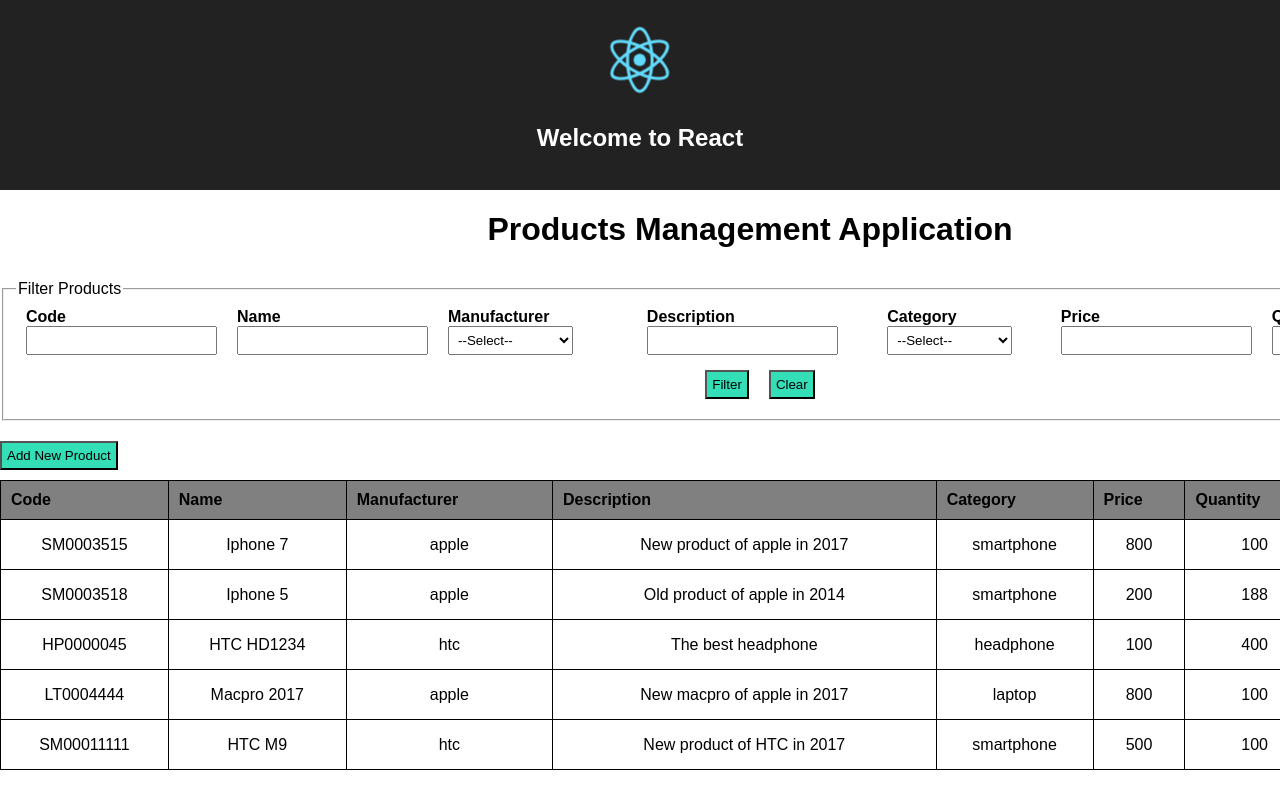
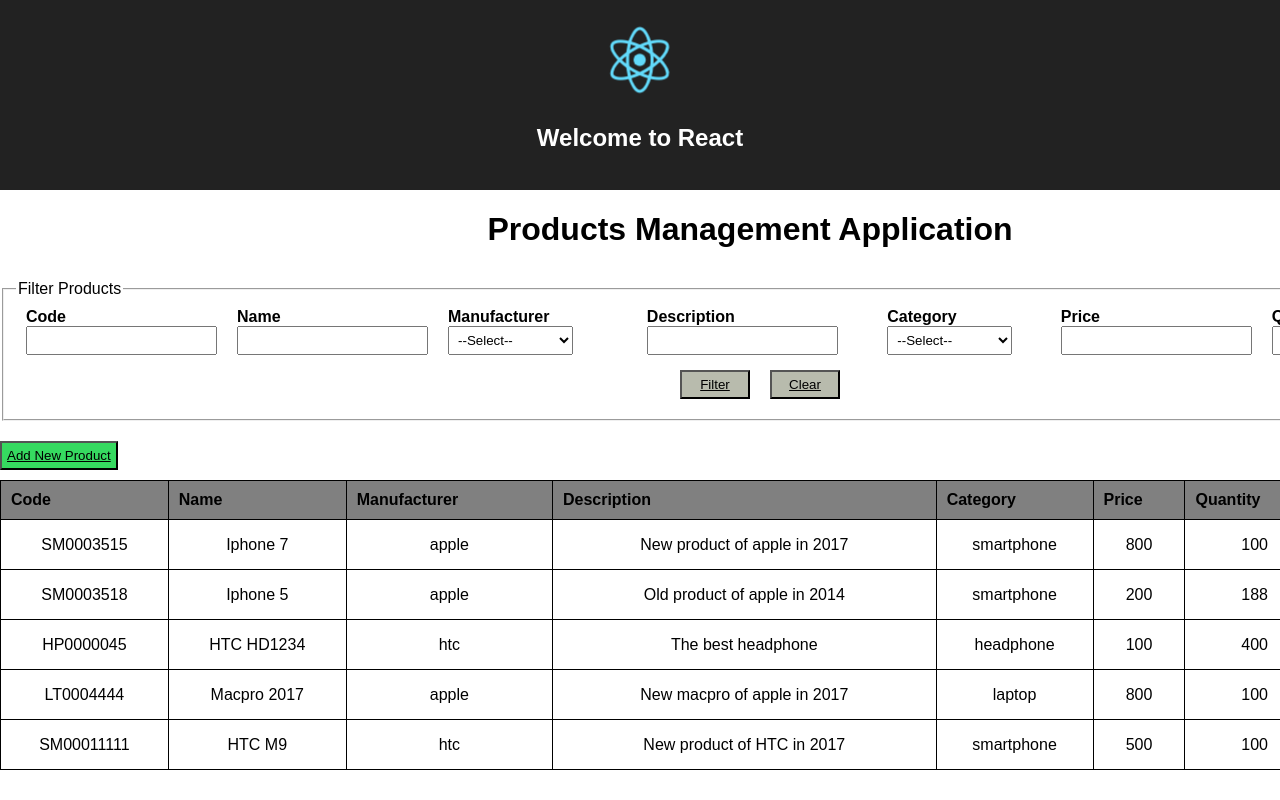
Before and after one commit to phamcanhqn/react, a React (Create React App) app in the folder practice-2/: page / in a window 1280 px wide. Shown: the top 800 px of the page. Built offline with nearby package versions, Linux system fonts and the light colour scheme.

Commit message:
Update README file and update some UI

```diff
--- a/practice-2/src/commons/button/style/Button.css
+++ b/practice-2/src/commons/button/style/Button.css
@@ -1,4 +1,5 @@
 button {
   padding: 5px;
-  background-color: #34deb7;
+  background-color: #b8bbad;
+  text-decoration: underline;
 }
--- a/practice-2/src/products-manage/ProductsManage.js
+++ b/practice-2/src/products-manage/ProductsManage.js
@@ -201,7 +201,7 @@ class ProductsManage extends React.Component {
   }
 
 	render() {
-    console.log('this.state', this.state)
+    console.log('this.state', this.state);
 		return (
       <div className='products-manage'>
         <h1>
--- a/practice-2/src/products-manage/filter-product/FilterProduct.js
+++ b/practice-2/src/products-manage/filter-product/FilterProduct.js
@@ -100,6 +100,10 @@ class FilterProduct extends React.Component {
 }
 
 FilterProduct.propTypes = {
+  formRef: PropTypes.func,
+  handleClearAction: PropTypes.func,
+  handleFilterAction: PropTypes.func,
+  handleChangeFilterValue: PropTypes.func,
   filterColumns: PropTypes.arrayOf(PropTypes.object),
   filterValue: PropTypes.object,
   categoryOptions: PropTypes.arrayOf(PropTypes.object),
@@ -107,6 +111,10 @@ FilterProduct.propTypes = {
 };
 
 FilterProduct.defaultProps = {
+  formRef: null,
+  handleClearAction: null,
+  handleFilterAction: null,
+  handleChangeFilterValue: null,
   filterColumns: [],
   filterValue: {},
   categoryOptions: [],
--- a/practice-2/src/products-manage/filter-product/style/FilterProduct.css
+++ b/practice-2/src/products-manage/filter-product/style/FilterProduct.css
@@ -28,6 +28,7 @@
 
 .filter-button button {
   margin-left: 20px;
+  width: 70px;
 }
 
 .filter-form label {
--- a/practice-2/src/products-manage/product-row/style/ProductRow.css
+++ b/practice-2/src/products-manage/product-row/style/ProductRow.css
@@ -1,4 +1,9 @@
 .btn-edit,
 .btn-save{
   margin-right: 5px;
+  background-color: #d1dcad;
 }
+
+.btn-delete {
+  background-color: #716a6b;
+}
--- a/practice-2/src/products-manage/style/ProductListManage.css
+++ b/practice-2/src/products-manage/style/ProductListManage.css
@@ -6,4 +6,5 @@
 .btn-add {
   float: left;
   margin: 10px 0;
+  background-color: #36da60;
 }
```
Also changed, not shown: 1 other file (tests, documents, lock files or other folders).
